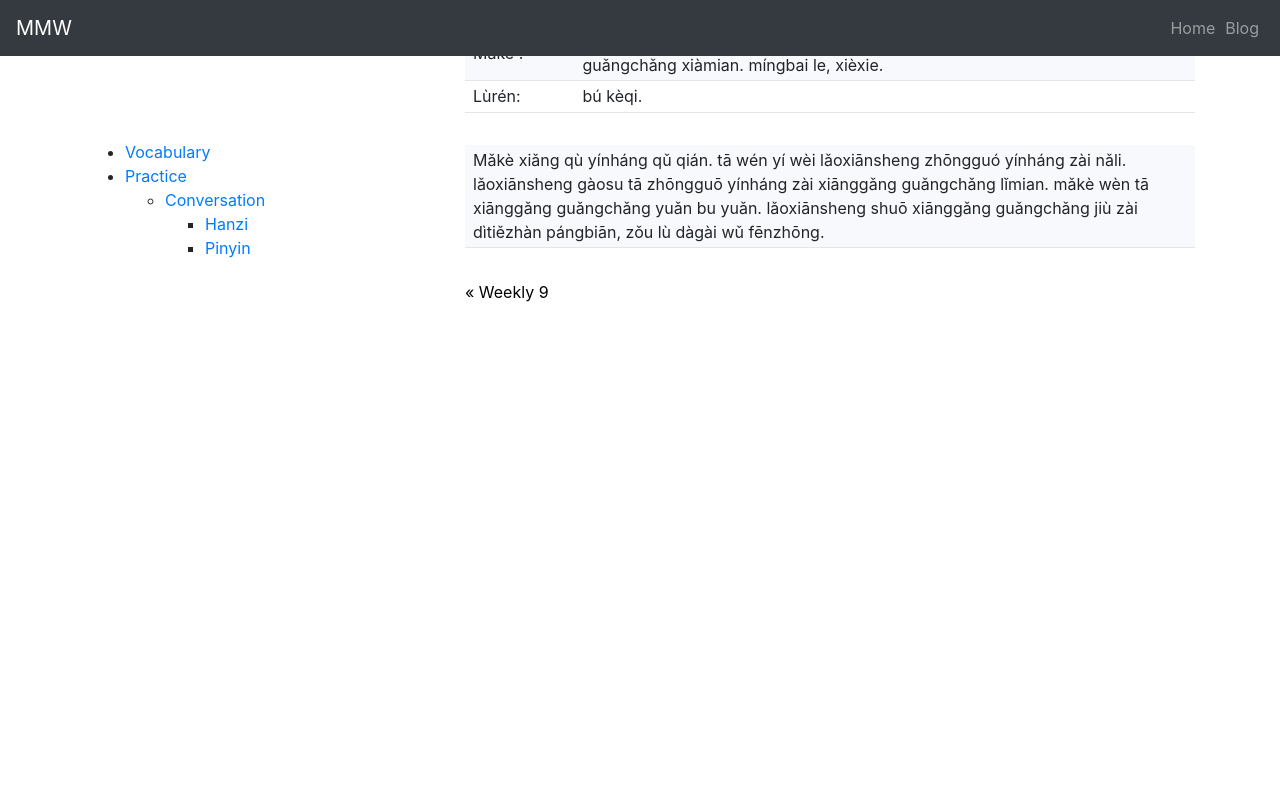
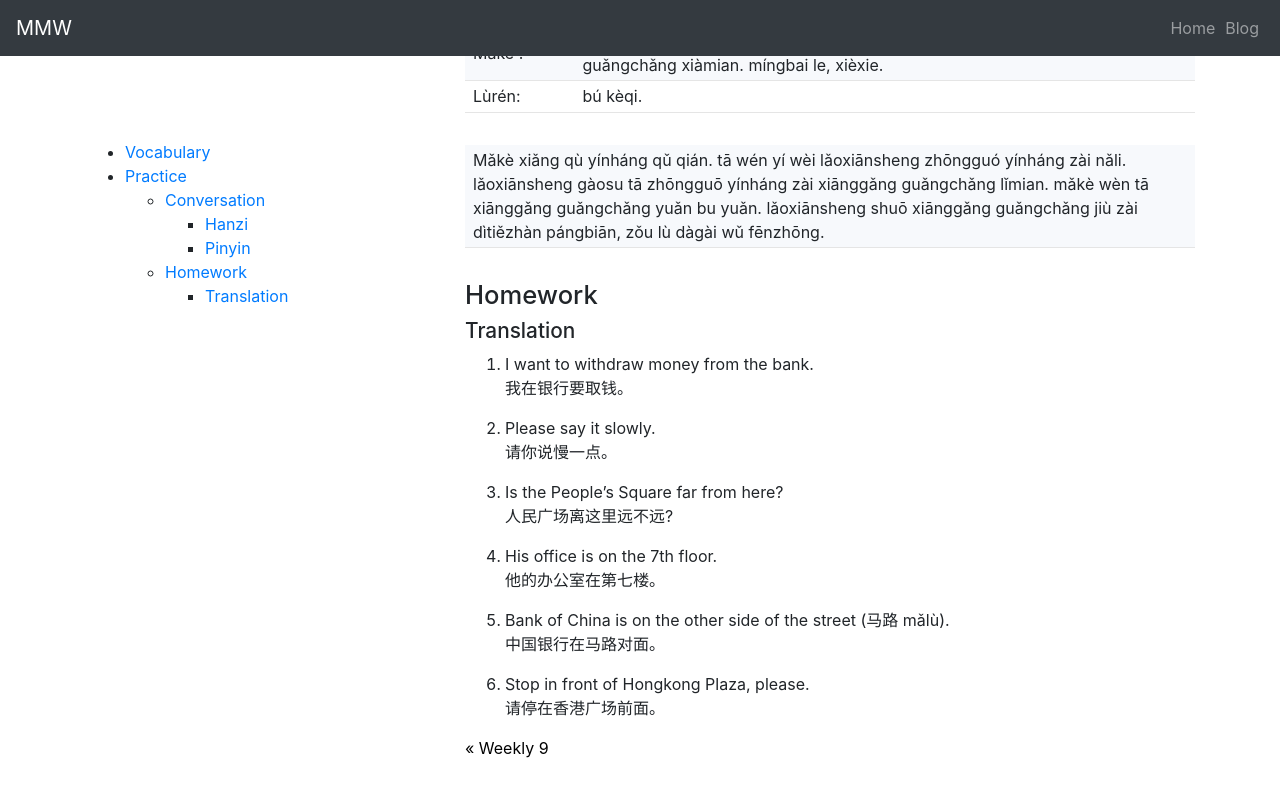
Before and after one commit to johannst/mmw, a Jekyll site: the page built from _posts/2018-10-21-weekly10.md, in a window 1280 px wide and 900 px high, scrolled down 2461 px. Shown: the top 797 px of the window. Built offline with Jekyll 4.4.1, drawn with Linux system fonts in a browser that asks for light colours; the table of contents is made by our own code; before the commit the page ends 2905 px from its top, so only the background shows below that.

Commit message:
added homework to week 10

```diff
--- a/_posts/2018-10-21-weekly10.md
+++ b/_posts/2018-10-21-weekly10.md
@@ -81,3 +81,19 @@ and then the way how to go to the metro station.
 
 | Mǎkè xiǎng qù yínháng qǔ qián. tā wén yí wèi lǎoxiānsheng zhōngguó yínháng zài nǎli. lǎoxiānsheng gàosu tā zhōngguō yínháng zài xiānggǎng guǎngchǎng lǐmian. mǎkè wèn tā xiānggǎng guǎngchǎng yuǎn bu yuǎn. lǎoxiānsheng shuō xiānggǎng guǎngchǎng jiù zài dìtiězhàn pángbiān, zǒu lù dàgài wǔ fēnzhōng. |
 {: .conversation}
+
+## Homework
+### Translation
+
+1. I want to withdraw money from the bank.
+> 我在银行要取钱。
+2. Please say it slowly.
+> 请你说慢一点。
+3. Is the People's Square far from here?
+> 人民广场离这里远不远?
+4. His office is on the 7th floor.
+> 他的办公室在第七楼。
+5. Bank of China is on the other side of the street (马路 mǎlù).
+> 中国银行在马路对面。
+6. Stop in front of Hongkong Plaza, please.
+> 请停在香港广场前面。
```
